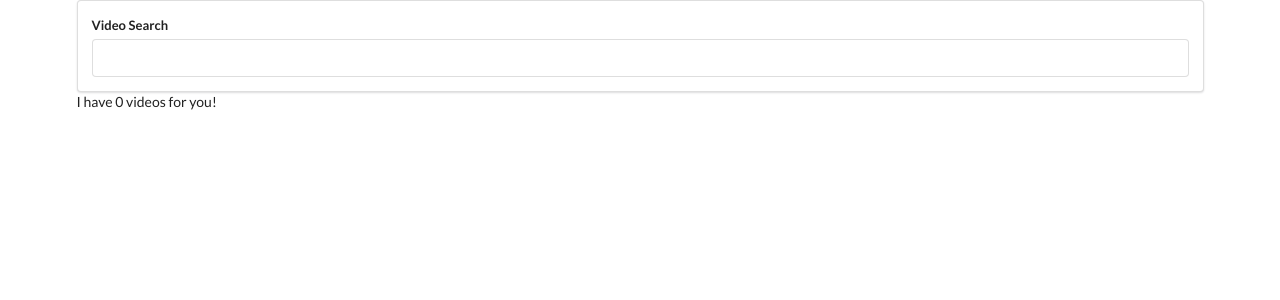
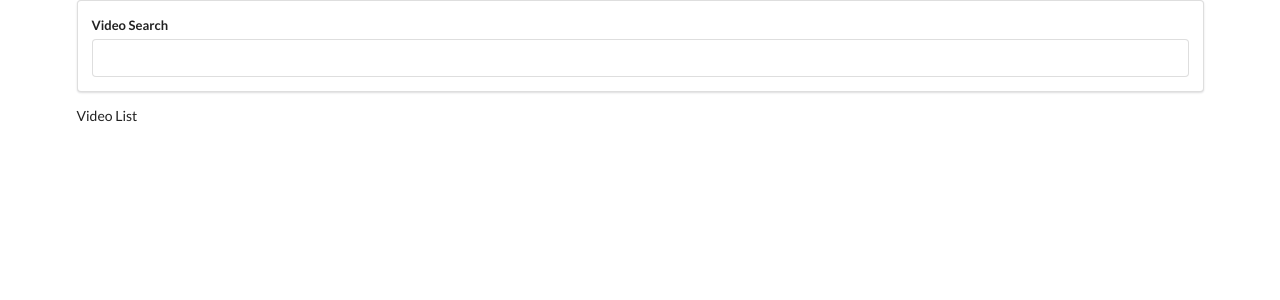
Before and after one commit to ecam900/videos, a React (Create React App) app: page / in a window 1280 px wide. Shown: the top 300 px of the page. Built offline with nearby package versions, Linux system fonts and the light colour scheme.

Commit message:
Create VideoList component

```diff
--- a/src/components/App.js
+++ b/src/components/App.js
@@ -1,6 +1,7 @@
 import React from 'react';
 import SearchBar from './SearchBar';
 import youtube from '../apis/youtube';
+import VideoList from './VideoList';
 
 
 
@@ -23,7 +24,7 @@ class App extends React.Component {
     return (
       <div className="ui container">
         <SearchBar onFormSubmit={this.onTermSubmit} />
-        I have {this.state.videos.length} videos for you!
+        <VideoList />
       </div>
     );
   }
--- /dev/null
+++ b/src/components/VideoList.js
@@ -0,0 +1,7 @@
+import React from 'react';
+
+const VideoList = (props) => {
+  return <div>Video List</div>
+};
+
+export default VideoList;
```
